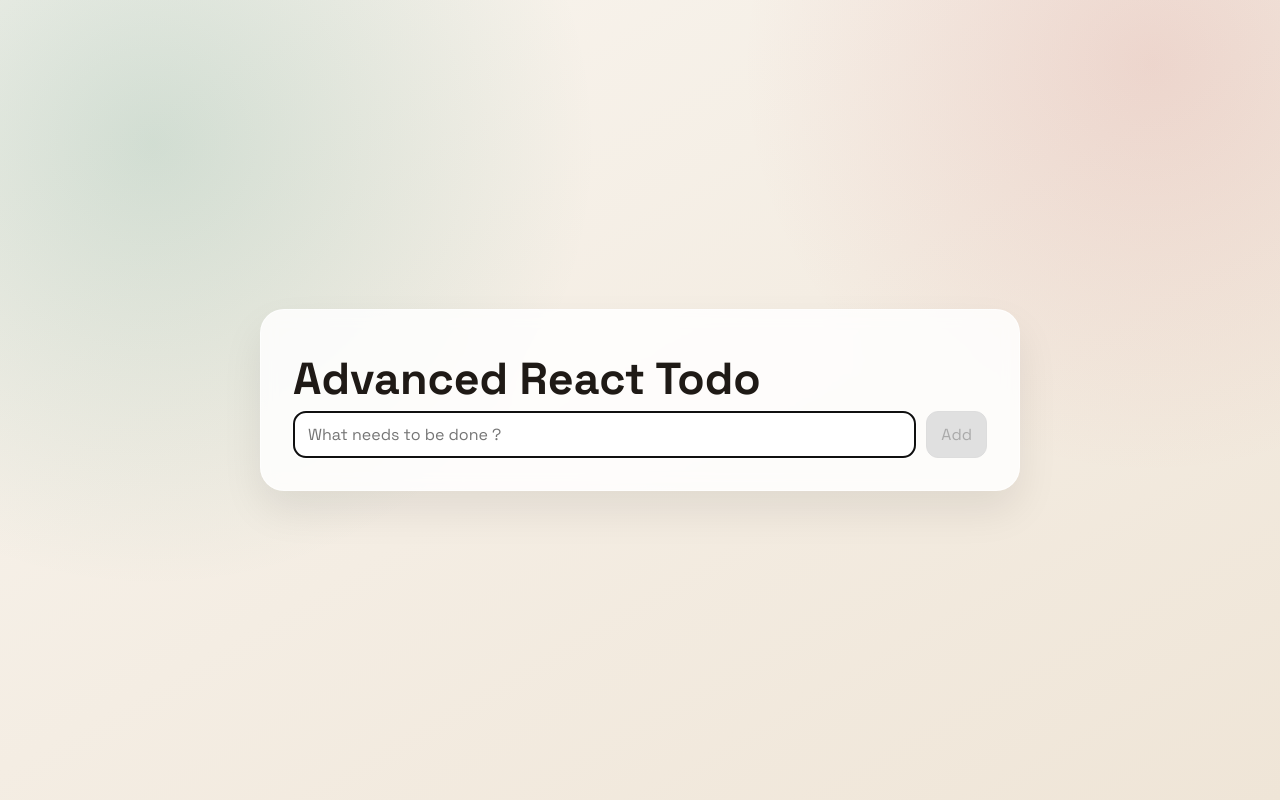
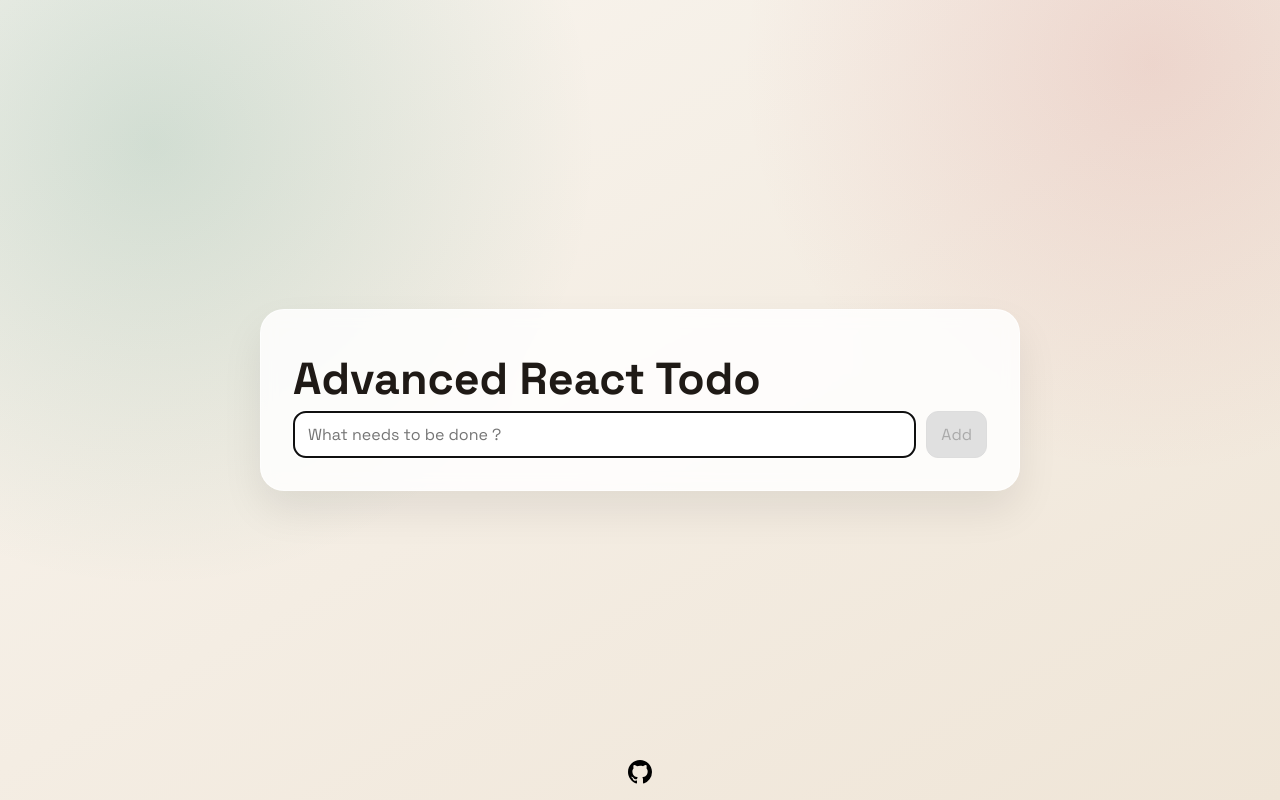
Before and after one commit to sridhar-a/react-advanced-todo, a React (Vite) app: page / in a window 1280 px wide. Built offline with nearby package versions, Linux system fonts and the light colour scheme.

Commit message:
update: add GitHub icon link to bottom center, adjust icon size and improve UI polish

```diff
--- a/src/App.jsx
+++ b/src/App.jsx
@@ -140,6 +140,19 @@
 
         {/* Removed summary footer as counts will be shown in filter buttons */}
       </section>
+      <footer style={{ width: '100%', display: 'flex', justifyContent: 'center', position: 'fixed', left: 0, bottom: 16, zIndex: 100 }}>
+        <a
+          href="https://github.com/sridhar-a/react-advanced-todo"
+          target="_blank"
+          rel="noopener noreferrer"
+          aria-label="GitHub Repository"
+          style={{ color: '#000', textDecoration: 'none', display: 'flex', alignItems: 'center' }}
+        >
+          <svg height="24" width="24" viewBox="0 0 16 16" fill="black" aria-hidden="true">
+            <path d="M8 0C3.58 0 0 3.58 0 8c0 3.54 2.29 6.53 5.47 7.59.4.07.55-.17.55-.38 0-.19-.01-.82-.01-1.49-2.01.37-2.53-.49-2.69-.94-.09-.23-.48-.94-.82-1.13-.28-.15-.68-.52-.01-.53.63-.01 1.08.58 1.23.82.72 1.21 1.87.87 2.33.66.07-.52.28-.87.51-1.07-1.78-.2-3.64-.89-3.64-3.95 0-.87.31-1.59.82-2.15-.08-.2-.36-1.02.08-2.12 0 0 .67-.21 2.2.82a7.65 7.65 0 0 1 2-.27c.68 0 1.36.09 2 .27 1.53-1.04 2.2-.82 2.2-.82.44 1.1.16 1.92.08 2.12.51.56.82 1.27.82 2.15 0 3.07-1.87 3.75-3.65 3.95.29.25.54.73.54 1.48 0 1.07-.01 1.93-.01 2.2 0 .21.15.46.55.38A8.013 8.013 0 0 0 16 8c0-4.42-3.58-8-8-8z"/>
+          </svg>
+        </a>
+      </footer>
     </main>
   );
 }
```
